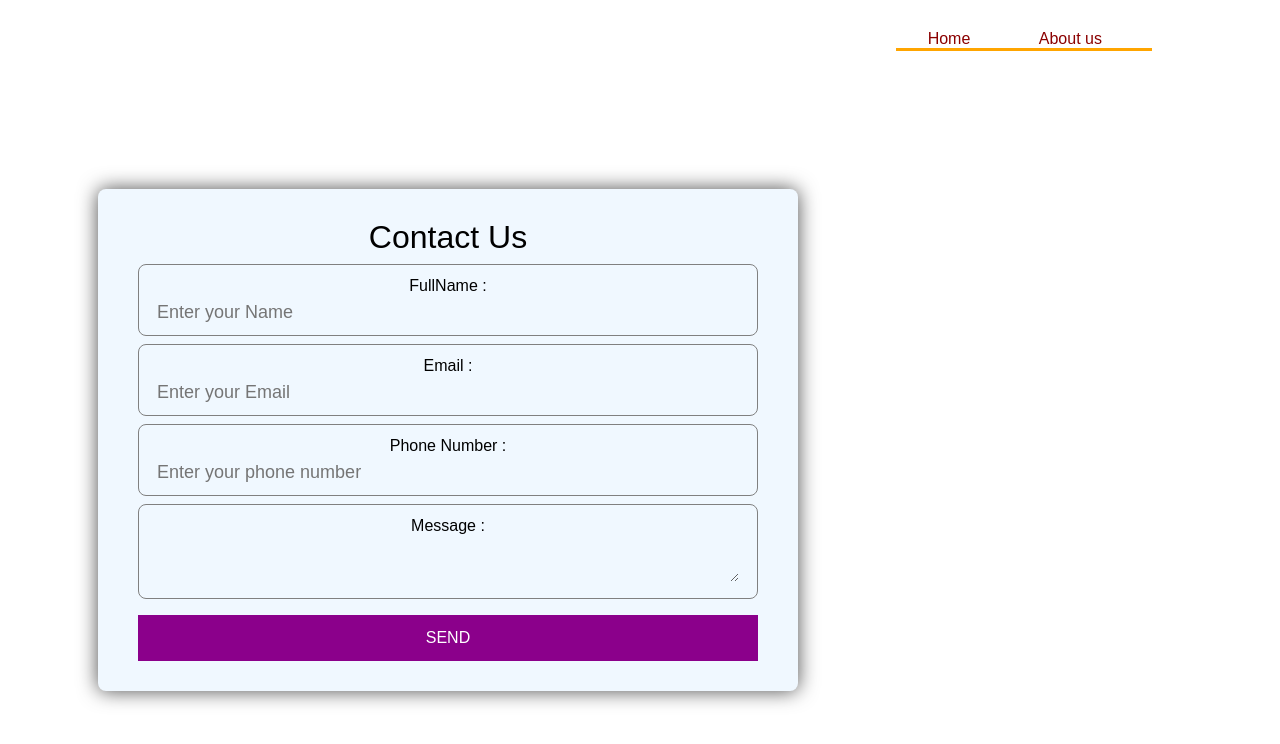
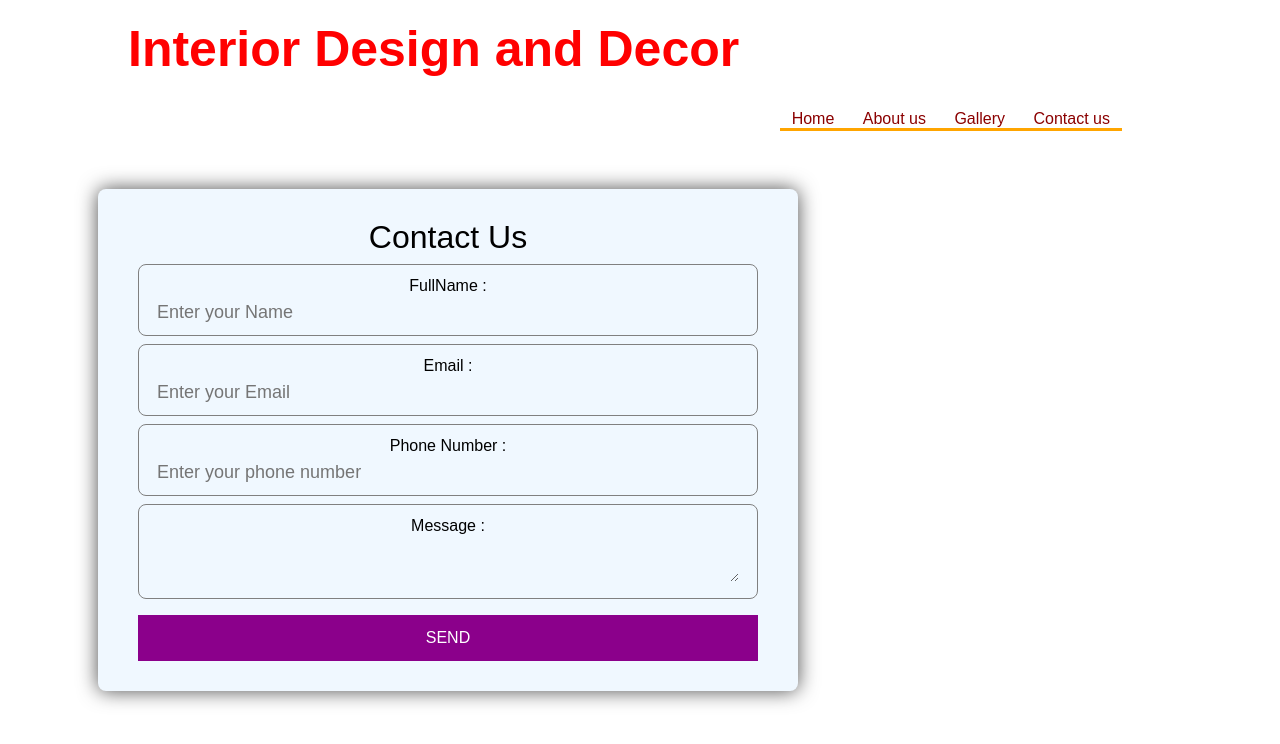
Before and after one commit to rosekairu/Interior-Design, a plain HTML site: page contact.html in a window 1280 px wide. Drawn offline with Linux system fonts and the light colour scheme.

Commit message:
add links to the file

```diff
--- a/contact.html
+++ b/contact.html
@@ -1,26 +1,29 @@
 <!DOCTYPE html>
 <html>
+
 <head>
-        <title> Contact Us</title>
-        <link href="index.html" rel="import" />
-        <link href="gallery.html" rel="import" />
     <link href="css/style.css" rel="stylesheet" type="text/css">
 </head>
+
 <body>
+    <header>
         <div class="showcase">
             <div class="container">
-                <div class="header">
+                <div class="branding">
+                    <h2> Interior Design and Decor</h2>
                     <div class="navigation">
                         <ul>
-                            <li> <a href="#"> Home</a></li>
-                            <li> <a href="#"> About us</a></li>
-                            <li> <a href="#"> Gallery</a></li>
-                            <li> <a href="#"> Contact us</a></li>
+                            <li> <a href="index.html"> Home</a></li>
+                            <li> <a href="about.html"> About us</a></li>
+                            <li> <a href="gallery.html"> Gallery</a></li>
+                            <li> <a href="contact.html"> Contact us</a></li>
                         </ul>
                     </div>
                 </div>
+                <!--h2 class="heading"> Decor Your Home Beautifully </h2-->
             </div>
         </div>
+    </header>
     <div class="contact-form">
         <h1>Contact Us</h1>
         <div class="txt">
```
Lines whose indentation alone changed are shown as unchanged.
